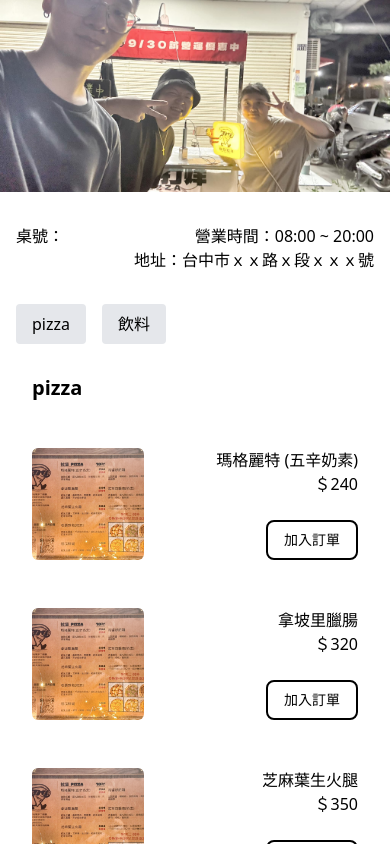
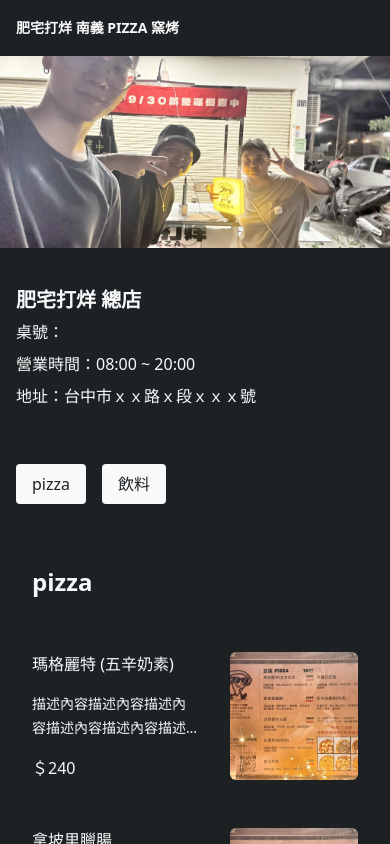
Before and after one commit to Charmying/Test-----Angular, an Angular app: page /qrcode-order-user-interface in a window 390 px wide. Shown: the top 844 px of the page. Built offline with nearby package versions, Linux system fonts and the light colour scheme.

Commit message:
QR Code 點餐系統前台切版 & Code 整理

```diff
--- a/src/app/pages/test-api/qrcode-order/qrcode-order-user-interface/qrcode-order-user-interface.component.html
+++ b/src/app/pages/test-api/qrcode-order/qrcode-order-user-interface/qrcode-order-user-interface.component.html
@@ -1,56 +1,63 @@
-<!-- <app-header></app-header>
-
-<app-test-api-header></app-test-api-header> -->
+<section class="text-[#F8F9FA] bg-[#1E2123]">
+  <section class="max-w-[768px] m-auto">
+    <!-- Header -->
+    <section>
+      <div class="text-body2 font-black p-4">肥宅打烊 南義 PIZZA 窯烤</div>
+    </section>
 
     <!-- Banner -->
-<section class="w-full h-48 sm:h-64 md:h-80 lg:h-96 overflow-hidden">
+    <section class="w-full h-48 overflow-hidden sm:h-64 md:h-80 lg:h-96">
       <img src="assets/images/shop.jpg" alt="Restaurant Banner" class="w-full h-full object-cover object-center" />
     </section>
 
-<app-section class="relative">
-  <!-- <div class="text-h1">QR Code 點餐系統前台</div> -->
-
-  <div class="flex justify-between">
-    <div class="text-body1">桌號：{{ tableNumber }}</div>
-    <div>
-      <div class="text-body1 text-end">營業時間：08:00 ~ 20:00</div>
-      <div class="text-body1 text-end">地址：台中市ｘｘ路ｘ段ｘｘｘ號</div>
-    </div>
-  </div>
+    <!-- Information -->
+    <app-section>
+      <div class="text-h2 my-2">肥宅打烊 總店</div>
+      <div class="text-body1 my-2">桌號：{{ tableNumber }}</div>
+      <div class="text-body1 my-2">營業時間：08:00 ~ 20:00</div>
+      <div class="text-body1 my-2">地址：台中市ｘｘ路ｘ段ｘｘｘ號</div>
+    </app-section>
 
     <!-- 分類導航列 -->
-  <div class="flex gap-4 mt-8 mb-4 overflow-x-auto">
-    <div *ngFor="let category of menuCategories" class="px-4 py-2 bg-gray-200 rounded hover:bg-gray-300" (click)="scrollToCategory(category)">{{ category }}</div>
+    <app-section>
+      <div class="flex gap-4 overflow-x-auto whitespace-nowrap no-scrollbar">
+        <div *ngFor="let category of menuCategories" class="text-[#1E2123] bg-[#F8F9FA] px-4 py-2 rounded inline-block shrink-0" (click)="scrollToCategory(category)">{{ category }}</div>
       </div>
+    </app-section>
 
     <!-- 菜單列表 -->
-  <div class="my-4">
+    <app-section>
       <div *ngFor="let category of menuCategories" [attr.id]="category" class="mb-8">
-      <div class="text-h2 my-4 p-4">{{ category }}</div>
-      <div *ngFor="let item of groupedMenuItems[category]" class="border-2 border-black rounded-lg p-4 mb-4">
-        <div class="flex justify-between">
-          <img [src]="item.photo" alt="menu photo" class="w-28 h-28 object-cover rounded-md" />
-          <div class="relative">
-            <div class="text-body1 text-end">{{ item.name }}</div>
-            <div class="text-body1 text-end">＄{{ item.price }}</div>
-            <app-button class="block text-end absolute bottom-0 right-0" [text]="'加入訂單'" (buttonClick)="openCustomizedModal(item)"></app-button>
+        <div class="text-h1 p-4 mb-6">{{ category }}</div>
+        <div *ngFor="let item of groupedMenuItems[category]" class="border-2 border-[#1E2123] rounded-lg p-4 mb-4">
+          <div class="flex justify-between gap-8" (click)="openCustomizedModal(item)">
+            <div class="flex flex-col justify-between">
+              <div class="text-body1">{{ item.name }}</div>
+              <div class="limitRows text-body2 my-2">{{ item.description }}</div>
+              <div class="text-body1">＄{{ item.price }}</div>
+            </div>
+            <img [src]="item.photo" alt="menu photo" class="w-32 h-32 self-center object-cover rounded-md" />
           </div>
         </div>
       </div>
-    </div>
-  </div>
+    </app-section>
 
     <!-- 歷史訂單按鈕 -->
-  <div class="my-12 flex justify-center">
-    <app-button [text]="'點餐紀錄'" (buttonClick)="openHistoryModal()"></app-button>
+    <section class="p-4 mt-4">
+      <div class="mt-8 mb-16 flex justify-center">
+        <app-button [text]="'點餐紀錄'" [textColor]="'#F8F9FA'" [backgroundColor]="'#1E2123'" [borderColor]="'#F8F9FA'" (buttonClick)="openHistoryModal()"></app-button>
       </div>
+    </section>
+
+    <!-- 彈窗區塊 -->
+    <section class="relative">
       <!-- 歷史訂單彈窗 -->
       <div *ngIf="showHistoryModal" class="fixed inset-0 z-50 transition-all duration-300 ease-in-out" [ngClass]="historyModalAnimation ? 'bg-black bg-opacity-50 opacity-100' : 'bg-black bg-opacity-0 opacity-0'">
-    <div class="flex justify-center items-center h-full">
-      <div class="bg-white rounded-xl p-6 w-11/12 max-w-2xl transition-all transform duration-300 ease-in-out" [ngClass]="historyModalAnimation ? 'scale-100 opacity-100' : 'scale-90 opacity-50'">
-        <div class="text-h2 mb-4">點餐紀錄</div>
-        <div *ngFor="let order of historyOrders" class="border-t border-solid border-gray-400 pt-4 my-4">
-          <div class="text-h3">狀態：{{ order.status === 'pending' ? '餐點製作中' : '餐點已送達' }}</div>
+        <div class="h-full flex justify-center items-center">
+          <div class="bg-[#1E2123] w-11/12 max-w-2xl rounded-xl p-6 transition-all transform duration-300 ease-in-out" [ngClass]="historyModalAnimation ? 'scale-100 opacity-100' : 'scale-90 opacity-50'">
+            <div class="text-h2 mb-4 pb-4 border-b border-solid border-[#F8F9FA]">點餐紀錄</div>
+            <div *ngFor="let order of historyOrders" class="border-t border-solid border-[#1E2123] pt-4 my-4">
+              <div class="text-h3 mb-2">狀態：{{ order.status === 'pending' ? '餐點製作中' : '餐點已送達' }}</div>
               <div class="text-body1">訂單詳情：</div>
               <div *ngFor="let item of order.items">
                 <div class="text-body1">{{ item.name }} x {{ item.quantity }} - ＄{{ item.price * item.quantity }}</div>
@@ -60,7 +67,7 @@
               <div class="text-body1">總金額：＄{{ getTotalAmount(order) }}</div>
             </div>
             <div class="flex justify-end mt-4">
-          <app-button [text]="'關閉'" (buttonClick)="closeHistoryModal()"></app-button>
+              <app-button [text]="'關閉'" [textColor]="'#F8F9FA'" [backgroundColor]="'#1E2123'" [borderColor]="'#F8F9FA'" (buttonClick)="closeHistoryModal()"></app-button>
             </div>
           </div>
         </div>
@@ -68,84 +75,86 @@
 
       <!-- 客製化選項彈窗 -->
       <div *ngIf="showCustomized" class="fixed inset-0 z-30 transition-all duration-300 ease-in-out" [ngClass]="customizedAnimation ? 'bg-black bg-opacity-50 opacity-100' : 'bg-black bg-opacity-0 opacity-0'">
-    <div class="flex justify-center items-center h-full">
-      <div class="bg-white rounded-xl p-6 w-11/12 max-w-md transition-all transform duration-300 ease-in-out" [ngClass]="customizedAnimation ? 'scale-100 opacity-100' : 'scale-90 opacity-50'">
-        <div class="text-h2 border-b border-solid border-gray-400 mb-4 pb-4">{{ selectedItem?.name }}</div>
+        <div class="h-full flex justify-center items-center">
+          <div class="bg-[#1E2123] rounded-xl p-6 w-11/12 max-w-md transition-all transform duration-300 ease-in-out" [ngClass]="customizedAnimation ? 'scale-100 opacity-100' : 'scale-90 opacity-50'">
+            <div class="text-h2 mb-4 pb-4 border-b border-solid border-[#F8F9FA]">{{ selectedItem?.name }}</div>
             <!-- 辣度選項 -->
             <div *ngIf="selectedItem?.spiceOptions">
-          <app-form-button-list [form]="form" [title]="'請選擇辣度：'" [data]="spiceOptions" [formControlName]="'spice'" [multiple]="false"></app-form-button-list>
+              <app-form-button-list [form]="form" [title]="'請選擇辣度：'" [data]="spiceOptions" [formControlName]="'spice'" [multiple]="false" uncheckedTextColor="text-[#F8F9FA]" uncheckedBorderColor="border-[#F8F9FA]" uncheckedBackgroundColor="bg-[#1E2123]" checkedTextColor="text-[#1E2123]" checkedBorderColor="border-[#1E2123]" checkedBackgroundColor="bg-[#F8F9FA]"></app-form-button-list>
             </div>
             <!-- 加料選項 -->
             <div *ngIf="selectedItem?.addonOptions" class="mt-4">
-          <app-form-button-list [form]="form" [title]="'請選擇加料：'" [data]="addonOptions" [formControlName]="'addons'" [multiple]="true"></app-form-button-list>
+              <app-form-button-list [form]="form" [title]="'請選擇加料：'" [data]="addonOptions" [formControlName]="'addons'" [multiple]="true" uncheckedTextColor="text-[#F8F9FA]" uncheckedBorderColor="border-[#F8F9FA]" uncheckedBackgroundColor="bg-[#1E2123]" checkedTextColor="text-[#1E2123]" checkedBorderColor="border-[#1E2123]" checkedBackgroundColor="bg-[#F8F9FA]"></app-form-button-list>
             </div>
             <!-- 數量選擇 -->
             <div class="mt-4">
               <div class="text-h3 mb-2">數量：</div>
               <div class="flex items-center gap-2">
-            <div class="border border-black p-1 cursor-pointer" (click)="decreaseQuantity()"><app-icon name="minus"></app-icon></div>
-            <div class="text-h3">{{ form.get('quantity')?.value }}</div>
-            <div class="border border-black p-1 cursor-pointer" (click)="increaseQuantity()"><app-icon name="plus"></app-icon></div>
+                <div class="p-2 border border-[#1E2123] cursor-pointer" (click)="decreaseQuantity()"><app-icon name="minus"></app-icon></div>
+                <div class="text-h3 mx-2">{{ form.get('quantity')?.value }}</div>
+                <div class="p-2 border border-solid border-[#1E2123] cursor-pointer" (click)="increaseQuantity()"><app-icon name="plus"></app-icon></div>
               </div>
             </div>
-        <div class="flex justify-end mt-6 gap-4">
-          <app-button [text]="'取消'" (buttonClick)="closeCustomizedModal()"></app-button>
-          <app-button [text]="'加入訂單'" (buttonClick)="addToOrder()"></app-button>
+            <div class="mt-6 flex justify-end gap-4">
+              <app-button [text]="'取消'" [textColor]="'#F8F9FA'" [backgroundColor]="'#1E2123'" [borderColor]="'#F8F9FA'" (buttonClick)="closeCustomizedModal()"></app-button>
+              <app-button [text]="'加入訂單'" [textColor]="'#F8F9FA'" [backgroundColor]="'#1E2123'" [borderColor]="'#F8F9FA'" (buttonClick)="addToOrder()"></app-button>
             </div>
           </div>
         </div>
       </div>
 
       <!-- 統一的 Toast 提示 -->
-  <div *ngIf="toastState.isVisible" class="fixed top-0 left-0 w-full z-30 transition-all duration-500 ease-in-out" [ngClass]="{ 'translate-y-0 opacity-100': toastState.animation, '-translate-y-full opacity-0': !toastState.animation }">
-    <div class="bg-yellow-400 text-body1 text-center px-4 py-3 shadow-md">{{ toastState.message }}</div>
+      <div *ngIf="toastState.isVisible" class="w-full fixed top-0 left-0 z-30 transition-all duration-500 ease-in-out" [ngClass]="{ 'translate-y-0 opacity-100': toastState.animation, '-translate-y-full opacity-0': !toastState.animation }">
+        <div class="bg-[#1E2123] text-body1 text-center p-4 border-b-4 border-solid border-[#F8F9FA] shadow-md">{{ toastState.message }}</div>
       </div>
 
-  <!-- 確認當前餐點訂單按鈕 -->
+      <!-- 確認當前訂單按鈕 -->
       <div *ngIf="currentOrder.length">
-    <div class="text-body1 bg-yellow-400 text-center px-6 py-2 fixed inset-x-0 bottom-0 cursor-pointer transition-all duration-500 ease-out transform" [ngClass]="confirmButtonAnimation ? 'translate-y-0 scale-100 opacity-100' : 'translate-y-full scale-110 opacity-0'" (click)="openConfirmModal()">
+        <div class="text-body1 bg-[#1E2123] border-t-4 border-solid border-[#F8F9FA] text-center px-6 py-2 fixed inset-x-0 bottom-0 cursor-pointer transition-all duration-500 ease-out transform" [ngClass]="confirmButtonAnimation ? 'translate-y-0 scale-100 opacity-100' : 'translate-y-full scale-110 opacity-0'" (click)="openConfirmModal()">
           <div class="flex justify-between">
             <div class="self-center">確認餐點</div>
-        <div class="border border-black p-1">{{ totalQuantity }}</div>
+            <div class="border border-[#1E2123] p-1">{{ totalQuantity }}</div>
+          </div>
+        </div>
+      </div>
+
+      <!-- 確認當前訂單彈窗 -->
+      <div *ngIf="showConfirmOrder" class="fixed inset-0 flex items-center justify-center z-30 transition-all duration-300 ease-in-out" [ngClass]="confirmOrderAnimation ? 'bg-black bg-opacity-50 opacity-100' : 'bg-black bg-opacity-0 opacity-0'">
+        <div class="bg-[#1E2123] rounded-xl p-6 w-11/12 transition-all transform duration-300 ease-in-out" [ngClass]="confirmOrderAnimation ? 'scale-100 opacity-100' : 'scale-90 opacity-50'">
+          <div class="text-h2 mb-8 pb-4 border-b border-solid border-[#F8F9FA]">當前餐點確認</div>
+          <div *ngFor="let item of currentOrder">
+            <div class="block mb-8 sm:mb-0 sm:flex sm:justify-between">
+              <div class="mb-4 sm:mb-8">
+                <div class="text-h3 mb-2 self-center border-b border-solid border-[#1E2123]">{{ item.name }}</div>
+                <div *ngIf="item.spice" class="text-body1 mb-2">辣度：{{ item.spice }}</div>
+                <div *ngIf="item.addons.length" class="text-body1 mb-2">加料：{{ item.addons.join(', ') }}</div>
+              </div>
+              <div class="flex gap-2">
+                <div class="p-2 border border-[#1E2123] cursor-pointer" (click)="decreaseItemQuantity(item)"><app-icon name="minus"></app-icon></div>
+                <div class="text-h3 mt-2">{{ item.quantity }}</div>
+                <div class="p-2 border border-[#1E2123] cursor-pointer" (click)="increaseItemQuantity(item)"><app-icon name="plus"></app-icon></div>
+                <div class="text-h3 mt-2">＄{{ item.price * item.quantity }}</div>
+                <div class="p-2 border border-[#1E2123] cursor-pointer" (click)="removeItem(item)"><app-icon name="cancel"></app-icon></div>
+              </div>
+            </div>
+          </div>
+          <div class="font-bold py-4 flex justify-between border-t border-solid border-[#1E2123]">
+            <div class="text-h3">總金額</div>
+            <div class="text-h3">＄{{ totalAmount }}</div>
+          </div>
+          <div class="flex justify-end mt-4 space-x-4">
+            <app-button [text]="'繼續點餐'" [textColor]="'#F8F9FA'" [backgroundColor]="'#1E2123'" [borderColor]="'#F8F9FA'" (buttonClick)="closeConfirmModal()"></app-button>
+            <app-button [text]="'確定送出'" [textColor]="'#F8F9FA'" [backgroundColor]="'#1E2123'" [borderColor]="'#F8F9FA'" (buttonClick)="submitOrder()"></app-button>
           </div>
         </div>
       </div>
 
       <!-- 正在運送餐點提示 -->
       <div *ngIf="showSubmittingOrder" class="fixed inset-0 z-30 flex items-center justify-center transition-all duration-300 ease-in-out" [ngClass]="submittingOrderAnimation ? 'bg-black bg-opacity-50 opacity-100' : 'bg-black bg-opacity-0 opacity-0'">
-    <div class="bg-white rounded-xl p-6 w-11/12 max-w-sm text-center transition-all transform duration-300 ease-in-out" [ngClass]="submittingOrderAnimation ? 'scale-100 opacity-100' : 'scale-90 opacity-50'">
+        <div class="bg-[#1E2123] rounded-xl p-6 w-11/12 max-w-sm text-center transition-all transform duration-300 ease-in-out" [ngClass]="submittingOrderAnimation ? 'scale-100 opacity-100' : 'scale-90 opacity-50'">
           <div class="text-h2 mb-4">📦 正在運送餐點訂單...</div>
         </div>
       </div>
-
-  <!-- 確認餐點訂單彈窗 -->
-  <div *ngIf="showConfirmOrder" class="fixed inset-0 flex items-center justify-center z-30 transition-all duration-300 ease-in-out" [ngClass]="confirmOrderAnimation ? 'bg-black bg-opacity-50 opacity-100' : 'bg-black bg-opacity-0 opacity-0'">
-    <div class="bg-white rounded-xl p-6 w-11/12 transition-all transform duration-300 ease-in-out" [ngClass]="confirmOrderAnimation ? 'scale-100 opacity-100' : 'scale-90 opacity-50'">
-      <div class="text-h2 mb-8 pb-4 border-b border-solid border-gray-400">當前餐點確認</div>
-      <div *ngFor="let item of currentOrder">
-        <div class="block mb-8 sm:mb-0 sm:flex sm:justify-between">
-          <div class="mb-2 sm:mb-8">
-            <div class="text-h3 self-center mb-2">{{ item.name }}</div>
-            <div *ngIf="item.spice" class="text-body1 mb-2">辣度：{{ item.spice }}</div>
-            <div *ngIf="item.addons.length" class="text-body1 mb-2">加料：{{ item.addons.join(', ') }}</div>
-          </div>
-          <div class="flex gap-2">
-            <div class="border border-black p-1 cursor-pointer" (click)="decreaseItemQuantity(item)"><app-icon name="minus"></app-icon></div>
-            <div class="text-h3 mt-1">{{ item.quantity }}</div>
-            <div class="border border-black p-1 cursor-pointer" (click)="increaseItemQuantity(item)"><app-icon name="plus"></app-icon></div>
-            <div class="text-h3 mt-1">＄{{ item.price * item.quantity }}</div>
-            <div class="border border-black p-1 cursor-pointer" (click)="removeItem(item)"><app-icon name="cancel"></app-icon></div>
-          </div>
-        </div>
-      </div>
-      <div class="flex justify-between py-4 border-t border-solid border-gray-400 font-bold">
-        <div class="text-h3">總金額</div>
-        <div class="text-h3">＄{{ totalAmount }}</div>
-      </div>
-      <div class="flex justify-end mt-4 space-x-4">
-        <app-button [text]="'繼續點餐'" (buttonClick)="closeConfirmModal()"></app-button>
-        <app-button [text]="'確定送出'" (buttonClick)="submitOrder()"></app-button>
-      </div>
-    </div>
-  </div>
-</app-section>
+    </section>
+  </section>
+</section>
--- a/src/app/pages/test-api/qrcode-order/qrcode-order-user-interface/qrcode-order-user-interface.component.scss
+++ b/src/app/pages/test-api/qrcode-order/qrcode-order-user-interface/qrcode-order-user-interface.component.scss
@@ -0,0 +1,23 @@
+.limitRows {
+  display: -webkit-box;
+  -webkit-box-orient: vertical;
+  overflow: hidden;
+
+  // 非標準屬性，主流瀏覽器支援
+  -webkit-line-clamp: 2;
+
+  // 新興標準屬性，有些瀏覽器逐步支援中
+  line-clamp: 2;
+}
+
+.no-scrollbar {
+  /* IE and Edge */
+  -ms-overflow-style: none;
+  /* Firefox */
+  scrollbar-width: none;
+}
+
+.no-scrollbar::-webkit-scrollbar {
+  /* Chrome, Safari, Opera */
+  display: none;
+}
--- a/src/app/pages/test-api/qrcode-order/qrcode-order-user-interface/qrcode-order-user-interface.component.ts
+++ b/src/app/pages/test-api/qrcode-order/qrcode-order-user-interface/qrcode-order-user-interface.component.ts
@@ -7,8 +7,6 @@ import { ActivatedRoute } from '@angular/router';
 import { ApiService } from '../../../../shared/service/api/api.service';
 import { Menu } from '../shared/menu/menu-obj';
 import { BaseCommonObj } from '../../../../shared/class/common';
-import { HeaderComponent } from '../../../../shared/components/header/header.component';
-import { TestApiHeaderComponent } from '../../shared/test-api-header/test-api-header.component';
 import { SectionComponent } from '../../../../shared/components/test/section/section.component';
 import { ButtonComponent } from '../../../../shared/components/button/button.component';
 import { IconComponent } from '../../../../shared/components/icon/icon.component';
@@ -20,6 +18,7 @@ interface MenuItem {
   price: number;
   category: string;
   photo: string;
+  description?: string;
   spiceOptions?: string[];
   addonOptions?: string[];
 }
@@ -38,21 +37,13 @@ interface OrderItem {
   standalone: true,
   templateUrl: './qrcode-order-user-interface.component.html',
   styleUrl: './qrcode-order-user-interface.component.scss',
-  imports: [
-    CommonModule,
-    HeaderComponent,
-    TestApiHeaderComponent,
-    SectionComponent,
-    ButtonComponent,
-    IconComponent,
-    FormButtonListComponent,
-  ],
+  imports: [ CommonModule, SectionComponent, ButtonComponent, IconComponent, FormButtonListComponent ],
 })
 export class QRCodeOrderUserInterfaceComponent implements OnInit {
   /** 客製化表單 */
   form!: FormGroup;
   /** API 基礎 URL */
-  apiUrl: string;
+  apiUrl!: string;
   /** QR Code 認證 token */
   qrCodeToken: string = '';
   /** 桌號 */
@@ -107,12 +98,13 @@ export class QRCodeOrderUserInterfaceComponent implements OnInit {
     MIN_SUBMIT_DISPLAY: 1000,
   };
 
-  constructor(private apiService: ApiService, private fb: FormBuilder, private viewportScroller: ViewportScroller, private route: ActivatedRoute) {
-    this.apiUrl = this.apiService.getApiUrl();
-  }
+  constructor(private apiService: ApiService, private fb: FormBuilder, private viewportScroller: ViewportScroller, private route: ActivatedRoute) {}
 
   /** 初始化組件，載入菜單和路由參數 */
   ngOnInit(): void {
+    // 取得 API 基礎 URL
+    this.apiUrl = this.apiService.getApiUrl();
+
     // 分組菜單項目
     this.groupedMenuItems = this.menuItems.reduce((acc, item) => {
       acc[item.category] = acc[item.category] || [];
@@ -130,6 +122,16 @@ export class QRCodeOrderUserInterfaceComponent implements OnInit {
     });
   }
 
+  /** 計算訂單總金額 */
+  getTotalAmount(order: any): number {
+    return order.items.reduce((sum: number, item: { price: number; quantity: number; }) => sum + item.price * item.quantity, 0);
+  }
+
+  /** 捲動到指定菜單分類 */
+  scrollToCategory(category: string): void {
+    this.viewportScroller.scrollToAnchor(category);
+  }
+
   /** 開啟歷史訂單彈窗並獲取歷史訂單 */
   async openHistoryModal() {
     try {
@@ -138,7 +140,6 @@ export class QRCodeOrderUserInterfaceComponent implements OnInit {
       this.showHistoryModal = true;
       setTimeout(() => (this.historyModalAnimation = true), this.ANIMATION.TOAST_FADE_IN);
     } catch (error) {
-      console.error('獲取歷史訂單失敗:', error);
       this.showToast('獲取歷史訂單失敗，請稍後重試');
     }
   }
@@ -149,16 +150,6 @@ export class QRCodeOrderUserInterfaceComponent implements OnInit {
     setTimeout(() => {
       this.showHistoryModal = false;
     }, this.ANIMATION.MODAL_TRANSITION);
-  }
-
-  /** 計算訂單總金額 */
-  getTotalAmount(order: any): number {
-    return order.items.reduce((sum: number, item: { price: number; quantity: number; }) => sum + item.price * item.quantity, 0);
-  }
-
-  /** 捲動到指定菜單分類 */
-  scrollToCategory(category: string): void {
-    this.viewportScroller.scrollToAnchor(category);
   }
 
   /** 開啟客製化彈窗並初始化表單 */
@@ -279,7 +270,7 @@ export class QRCodeOrderUserInterfaceComponent implements OnInit {
     );
   }
 
-  /** 開啟確認訂單彈窗 */
+  /** 開啟確認當前訂單彈窗 */
   openConfirmModal(): void {
     if (!this.currentOrder.length) {
       this.showToast('請先加入餐點！');
@@ -292,7 +283,7 @@ export class QRCodeOrderUserInterfaceComponent implements OnInit {
     );
   }
 
-  /** 關閉確認訂單彈窗 */
+  /** 關閉確認當前訂單彈窗 */
   closeConfirmModal(): void {
     this.confirmOrderAnimation = false;
     setTimeout(
--- a/src/app/pages/test-api/qrcode-order/shared/menu/menu-obj.ts
+++ b/src/app/pages/test-api/qrcode-order/shared/menu/menu-obj.ts
@@ -6,6 +6,7 @@ export const Menu = [
     category: 'pizza',
     photo: 'assets/images/menu.jpg',
     name: '瑪格麗特 (五辛奶素)',
+    description: '描述內容描述內容描述內容描述內容描述內容描述內容描述內容描述內容描述內容描述內容描述內容描述內容描述內容描述內容描述內容',
     price: 240,
     spiceOptions: ['不辣', '小辣', '中辣', '大辣'],
     addonOptions: ['加起司', '加番茄']
@@ -14,6 +15,7 @@ export const Menu = [
     category: 'pizza',
     photo: 'assets/images/menu.jpg',
     name: '拿坡里臘腸',
+    description: '描述內容描述內容描述內容描述內容描述內容描述內容描述內容描述內容描述內容描述內容描述內容描述內容描述內容描述內容描述內容',
     price: 320,
     spiceOptions: ['不辣', '小辣', '中辣', '大辣'],
     addonOptions: ['加起司', '加番茄']
@@ -22,6 +24,7 @@ export const Menu = [
     category: 'pizza',
     photo: 'assets/images/menu.jpg',
     name: '芝麻葉生火腿',
+    description: '描述內容描述內容描述內容描述內容描述內容描述內容描述內容描述內容描述內容描述內容描述內容描述內容描述內容描述內容描述內容',
     price: 350,
     spiceOptions: ['不辣', '小辣', '中辣', '大辣'],
     addonOptions: ['加起司', '加番茄']
@@ -30,6 +33,7 @@ export const Menu = [
     category: 'pizza',
     photo: 'assets/images/menu.jpg',
     name: '松露野菇 (奶素)',
+    description: '描述內容描述內容描述內容描述內容描述內容描述內容描述內容描述內容描述內容描述內容描述內容描述內容描述內容描述內容描述內容',
     price: 320,
     spiceOptions: ['不辣', '小辣', '中辣', '大辣'],
     addonOptions: ['加起司', '加番茄']
@@ -38,6 +42,7 @@ export const Menu = [
     category: 'pizza',
     photo: 'assets/images/menu.jpg',
     name: '櫛瓜鮮蝦',
+    description: '描述內容描述內容描述內容描述內容描述內容描述內容描述內容描述內容描述內容描述內容描述內容描述內容描述內容描述內容描述內容',
     price: 320,
     spiceOptions: ['不辣', '小辣', '中辣', '大辣'],
     addonOptions: ['加起司', '加番茄']
@@ -46,6 +51,7 @@ export const Menu = [
     category: 'pizza',
     photo: 'assets/images/menu.jpg',
     name: '青醬舒肥雞',
+    description: '描述內容描述內容描述內容描述內容描述內容描述內容描述內容描述內容描述內容描述內容描述內容描述內容描述內容描述內容描述內容',
     price: 320,
     spiceOptions: ['不辣', '小辣', '中辣', '大辣'],
     addonOptions: ['加起司', '加番茄']
@@ -54,6 +60,7 @@ export const Menu = [
     category: 'pizza',
     photo: 'assets/images/menu.jpg',
     name: '起司四重奏',
+    description: '描述內容描述內容描述內容描述內容描述內容描述內容描述內容描述內容描述內容描述內容描述內容描述內容描述內容描述內容描述內容',
     price: 300,
     spiceOptions: ['不辣', '小辣', '中辣', '大辣'],
     addonOptions: ['加起司', '加番茄']
@@ -64,12 +71,14 @@ export const Menu = [
     category: '飲料',
     photo: 'assets/images/menu.jpg',
     name: '可樂',
+    description: '描述內容描述內容描述內容描述內容描述內容描述內容描述內容描述內容描述內容描述內容描述內容描述內容描述內容描述內容描述內容',
     price: 25
   },
   {
     category: '飲料',
     photo: 'assets/images/menu.jpg',
     name: '雪碧',
+    description: '描述內容描述內容描述內容描述內容描述內容描述內容描述內容描述內容描述內容描述內容描述內容描述內容描述內容描述內容描述內容',
     price: 25
   }
 ];
--- a/src/app/shared/service/api/api.service.ts
+++ b/src/app/shared/service/api/api.service.ts
@@ -57,8 +57,8 @@ export class ApiService {
 
   /** ==================================================================================================== */
 
-  // private apiUrl = 'http://localhost:4000';
-  private apiUrl = 'https://test-express-api-x0j9.onrender.com';
+  private apiUrl = 'http://localhost:4000';
+  // private apiUrl = 'https://test-express-api-x0j9.onrender.com';
 
   /** 取得 API 網址 */
   getApiUrl(): string {
```
Lines whose indentation alone changed are shown as unchanged.
